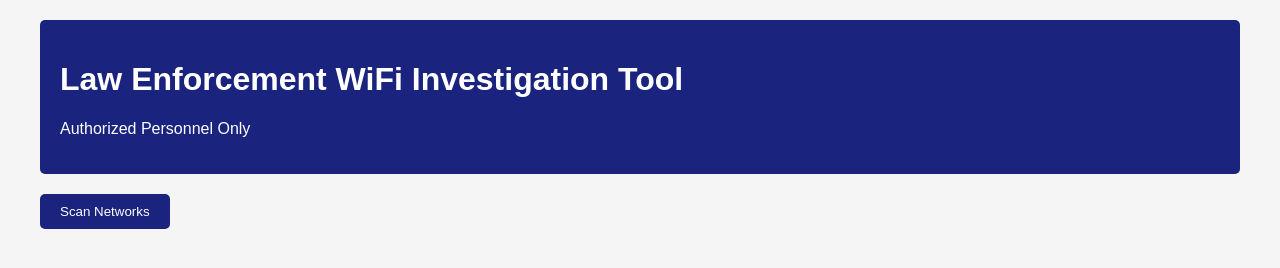
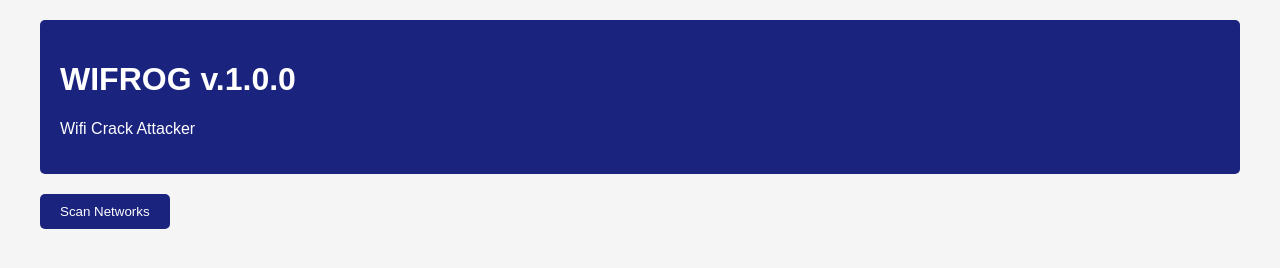
Before and after one commit to ebenhaezer19/WIFI-SCANNER, a plain HTML site: page index.html in a window 1280 px wide. Drawn offline with Linux system fonts and the light colour scheme.

Commit message:
App Detail

```diff
--- a/index.html
+++ b/index.html
@@ -282,8 +282,8 @@
 </head>
 <body>
     <div class="header">
-        <h1>Law Enforcement WiFi Investigation Tool</h1>
-        <p>Authorized Personnel Only</p>
+        <h1>WIFROG v.1.0.0</h1>
+        <p>Wifi Crack Attacker</p>
     </div>
 
     <button onclick="scanNetworks()" id="scanBtn">Scan Networks</button>
```
